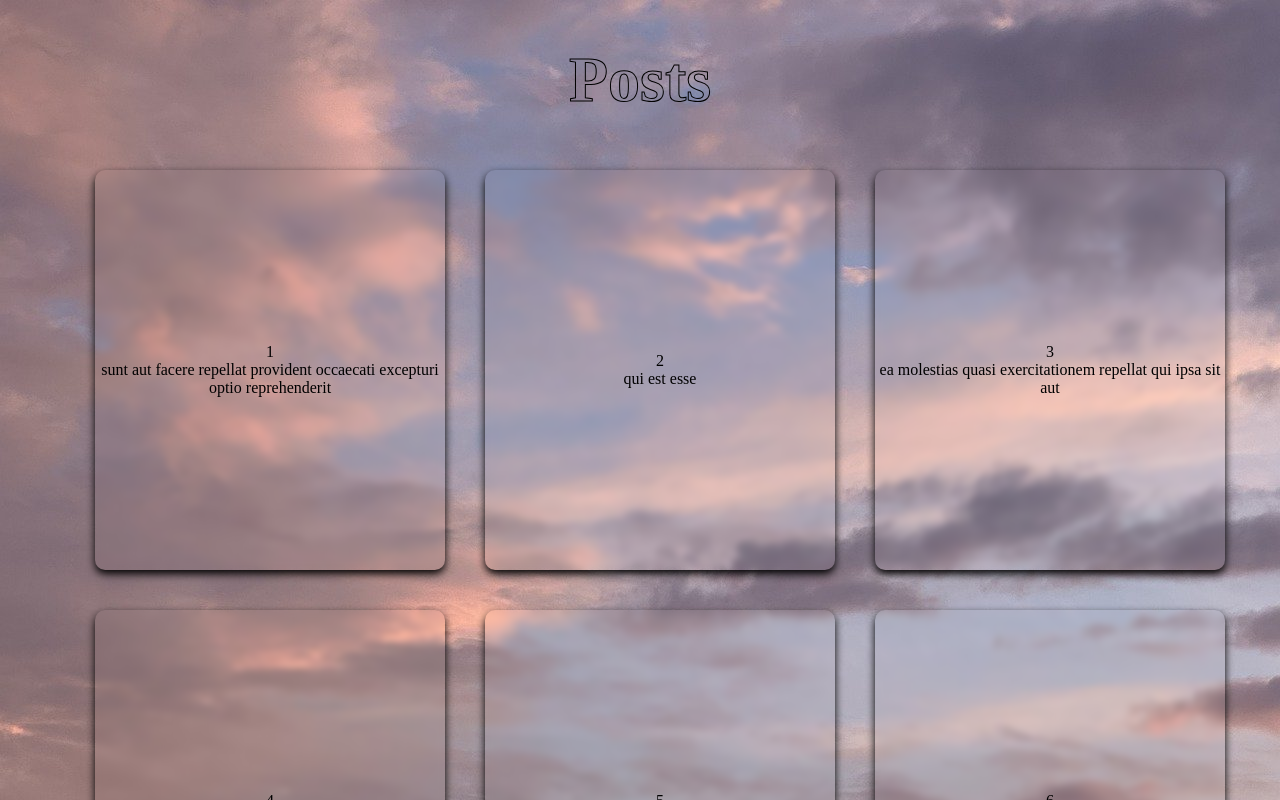
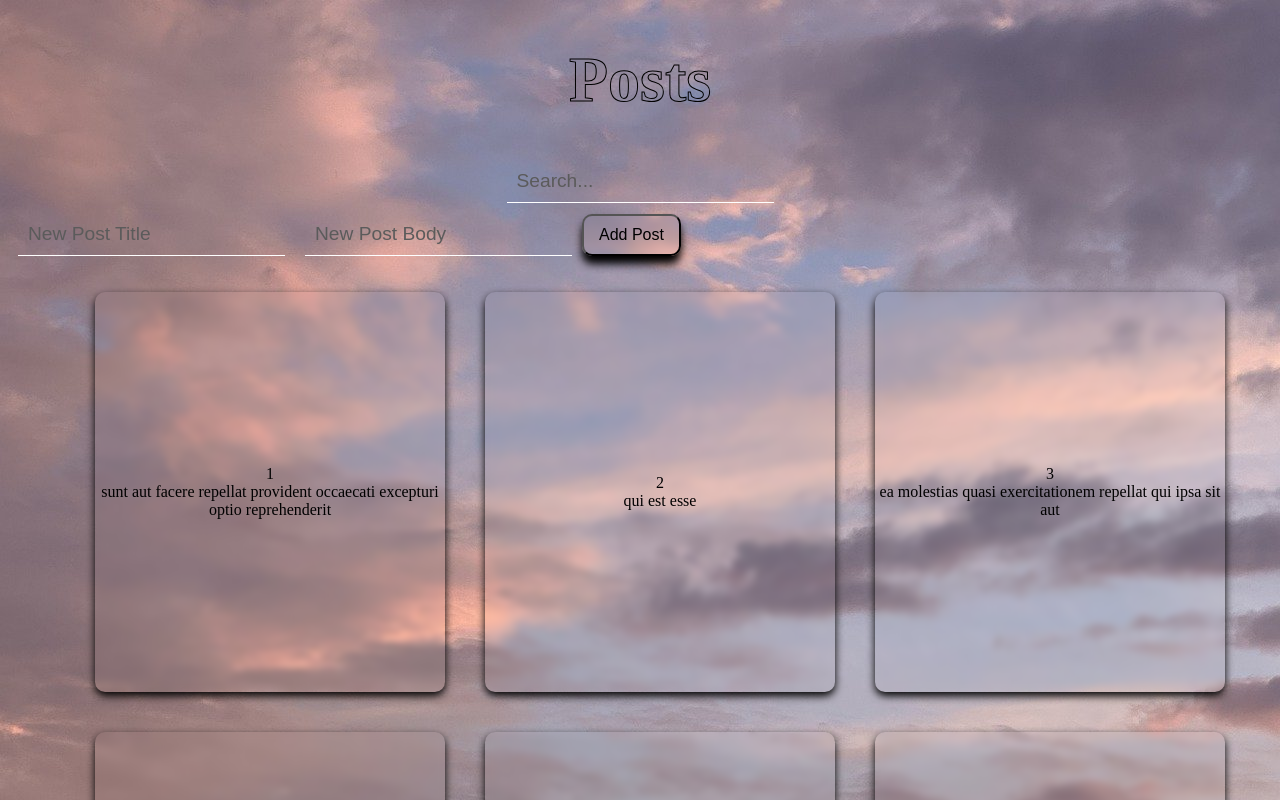
Before and after one commit to ilanasuied/full-stack-project-5, a React (Vite) app in the folder vite-project/: page /users/1/posts in a window 1280 px wide. Shown: the top 800 px of the page. Built offline with nearby package versions, Linux system fonts and the light colour scheme; data requests are answered from the project's data file.

Commit message:
post final version

```diff
--- a/vite-project/src/assets/components/Comment.jsx
+++ b/vite-project/src/assets/components/Comment.jsx
@@ -1,27 +1,104 @@
 import { useEffect, useState } from 'react';
 import styles from './Comment.module.css';
+import apiRequest from './apiRequest.js';
 
-function Comment({ post, comments }) {
+function Comment({ post, comments, handleAddComment }) {
   const [commentPost, setCommentPost] = useState([]);
+  const [newComment, setNewComment] = useState('');
+  const [editingCommentId, setEditingCommentId] = useState(null);
+  const [editingCommentBody, setEditingCommentBody] = useState('');
   const userEmail = JSON.parse(localStorage.getItem('currentUser')).email;
+
   useEffect(() => {
     const filteredComments = comments.filter(comment => parseInt(comment.postId, 10) === parseInt(post.id, 10));
     setCommentPost(filteredComments);
-    }, []);
+  }, [comments, post.id]);
+
+  const handleSubmitComment = (e) => {
+    e.preventDefault();
+    handleAddComment(post.id, newComment);
+    setNewComment('');
+  };
+
+  const handleDeleteComment = async (commentId) => {
+    const deleteOptions = {
+      method: 'DELETE'
+    };
+    const reqUrl = `http://localhost:3000/comments/${commentId}`;
+    await apiRequest(reqUrl, deleteOptions);
+    setCommentPost(commentPost.filter(comment => comment.id !== commentId));
+  };
+
+  const handleEditComment = (commentId, commentBody) => {
+    setEditingCommentId(commentId);
+    setEditingCommentBody(commentBody);
+  };
+
+  const handleSaveEditComment = async (commentId) => {
+    const updatedComment = {
+      body: editingCommentBody
+    };
+
+    const updateOptions = {
+      method: 'PATCH',
+      headers: {
+        'Content-Type': 'application/json'
+      },
+      body: JSON.stringify(updatedComment)
+    };
+    const reqUrl = `http://localhost:3000/comments/${commentId}`;
+    await apiRequest(reqUrl, updateOptions);
+
+    setCommentPost(commentPost.map(comment =>
+      comment.id === commentId ? { ...comment, body: editingCommentBody } : comment
+    ));
+    setEditingCommentId(null);
+    setEditingCommentBody('');
+  };
 
   return (
-
+    <div>
       <ul className={styles.commentsContainer}>
         {commentPost.map((comment, index) => (
           <li key={comment.id}>
             <div className={styles.comment}>
-                        <span className={styles.commentEmail}>{comment.email === userEmail? 'You' : comment.email}</span>
+              <span className={styles.commentEmail}>{comment.email === userEmail ? 'You' : comment.email}</span>
               <br />
+              {editingCommentId === comment.id ? (
+                <div>
+                  <textarea
+                    className={styles.txtarea}
+                    value={editingCommentBody}
+                    onChange={(e) => setEditingCommentBody(e.target.value)}
+                  />
+                  <button onClick={() => handleSaveEditComment(comment.id)} className={`${styles.btn} ${styles.save}`}>Save</button>
+                </div>
+              ) : (
+                <>
                   {comment.body}
+                  {comment.email === userEmail && (
+                    <div>
+                      <button onClick={() => handleEditComment(comment.id, comment.body)} className={`${styles.btn} ${styles.edt}`}>Edit</button>
+                      <button onClick={() => handleDeleteComment(comment.id)} className={`${styles.btn} ${styles.dlt}`}>Delete</button>
+                    </div>
+                  )}
+                </>
+              )}
             </div>
           </li>
         ))}
       </ul>
+      <form onSubmit={handleSubmitComment}>
+        <textarea
+          placeholder="Add a comment..."
+          value={newComment}
+          onChange={(e) => setNewComment(e.target.value)}
+          rows="3"
+          className={styles.txtarea}
+        />
+        <button type="submit" className={styles.btn}>Add Comment</button>
+      </form>
+    </div>
   );
 }
 
--- a/vite-project/src/assets/components/Comment.module.css
+++ b/vite-project/src/assets/components/Comment.module.css
@@ -1,13 +1,52 @@
-.commentsContainer{
+.commentsContainer {
     list-style-type: none;
 }
 
-.comment{
- border-bottom: 1px solid white;
- margin: 0%;
- padding: 0%;
+.comment {
+    border-bottom: 1px solid white;
+    margin: 0%;
+    padding: 0%;
 }
 
-.commentEmail{
+.commentEmail {
     color: rgb(96, 96, 96);
 }
+
+.txtarea {
+    background: none;
+    border: 1px solid black;
+    color: black;
+    width: 100%;
+    resize: none;
+    margin-top: 1em;
+}
+
+.txtarea::placeholder {
+    color: black;
+}
+
+.btn {
+    padding: 0% 10px;
+    border: 1px solid black;
+    box-shadow: none;
+    margin-bottom: 10px;
+}
+
+.dlt,
+.edt,
+.save {
+    border-radius: 0%;
+}
+
+.dlt:hover {
+    color: red;
+    border: 1px solid red;
+    background-color: rgba(227, 68, 68, 0.2);
+}
+
+.save:hover,
+.edt:hover {
+    border: 1px solid rgb(0, 51, 128);
+    color: rgb(0, 51, 128);
+    background-color: rgb(0, 51, 128, 0.2);
+}
--- a/vite-project/src/assets/components/Posts.jsx
+++ b/vite-project/src/assets/components/Posts.jsx
@@ -2,11 +2,18 @@ import { useEffect, useState } from 'react';
 import { useParams } from 'react-router-dom';
 import styles from './Posts.module.css';
 import Comment from './Comment.jsx';
+import apiRequest from './apiRequest.js';
 
 function Posts() {
   const [posts, setPosts] = useState([]);
+  const [idCounter, setIdCounter] = useState(0);
+  const [idCounterComment, setIdCounterComment] = useState(0);
   const [comments, setComments] = useState([]);
   const [showComments, setShowComments] = useState(false);
+  const [searchTerm, setSearchTerm] = useState('');
+  const [newPostTitle, setNewPostTitle] = useState('');
+  const [newPostBody, setNewPostBody] = useState('');
+
   const API_URL = 'http://localhost:3000/posts';
   const { id } = useParams();
 
@@ -14,27 +21,149 @@ function Posts() {
     const fetchData = async () => {
       const response = await fetch(API_URL);
       const data = await response.json();
+      setIdCounter(prevCounter => data.length + 3);
       const filteredPosts = data.filter(post => parseInt(post.userId, 10) === parseInt(id, 10));
       setPosts(filteredPosts);
 
       const response2 = await fetch('http://localhost:3000/comments');
       const commentesData = await response2.json();
-        const filteredComments = commentesData.filter(comment => filteredPosts.some(post=>parseInt(comment.postId, 10) === parseInt(post.id, 10) ));
+      setIdCounterComment(prevCounter => commentesData.length + 3);
+      const filteredComments = commentesData.filter(comment => filteredPosts.some(post => parseInt(comment.postId, 10) === parseInt(post.id, 10)));
       setComments(filteredComments);
     };
     fetchData();
   }, []);
 
-  const displayComments = ()=>{
+  const displayComments = () => {
     setShowComments(!showComments);
   }
 
+  const handleSearchChange = (event) => {
+    setSearchTerm(event.target.value);
+  };
+
+  const filteredPost = posts.filter(post => {
+    const searchLower = searchTerm.toLowerCase();
+    return (
+      post.title.toLowerCase().includes(searchLower) ||
+      post.id.toString().includes(searchLower)
+    );
+  });
+
+  const handleDeletePost = async (postId) => {
+    //create the request
+    const deleteOptions = {
+      method: 'DELETE'
+    };
+    const reqUrl = `${API_URL}/${postId}`;
+    //delete the item from the db
+    await apiRequest(reqUrl, deleteOptions);
+    //display the changes on the screen
+    setPosts(posts.filter(post => post.id !== postId));
+  };
+
+  const handleAddPost = async (event) => {
+    setIdCounter(prevIdCounter => prevIdCounter + 1);
+    const itemId = idCounter.toString();
+    event.preventDefault();
+    //create the new post
+    const newPost = {
+      userId: id,
+      id: itemId,
+      title: newPostTitle,
+      body: newPostBody
+    };
+
+    //create the request
+    const createOptions = {
+      method: 'POST',
+      headers: {
+        'Content-Type': 'application/json'
+      },
+      body: JSON.stringify(newPost)
+    };
+    //send the request and save the new post in the db
+    const response = await apiRequest(API_URL, createOptions);
+    //faire lerreur
+    const listPosts = [...posts, newPost];
+    setPosts(listPosts);
+    setNewPostTitle('');
+    setNewPostBody('');
+  };
+
+  const handleUpdatePost = async (index, newBody) => {
+    //display the changes on the screen
+    const newPosts = [...posts];
+    newPosts[index].body = newBody;
+    setPosts(newPosts);
+
+    //update item in the db
+    const myPost = newPosts[index];
+    const updateOptions = {
+      method: 'PATCH',
+      headers: {
+        'Content-Type': 'application/json'
+      },
+      body: JSON.stringify({
+        body: myPost.body
+      })
+    };
+    const reqUrl = `${API_URL}/${newPosts[index].id}`;
+    const result = await apiRequest(reqUrl, updateOptions);
+    // if(result) //faire lerreur
+
+  };
+
+
+  const handleAddComment = async (postId, commentBody) => {
+    const userEmail = JSON.parse(localStorage.getItem('currentUser')).email;
+    setIdCounterComment(prevIdCounter => prevIdCounter + 1);
+    const itemId = idCounterComment.toString();
+    const newComment = {
+      postId,
+      id: itemId,
+      email: userEmail,
+      body: commentBody
+    };
+
+    const createOptions = {
+      method: 'POST',
+      headers: {
+        'Content-Type': 'application/json'
+      },
+      body: JSON.stringify(newComment)
+    };
+    await apiRequest('http://localhost:3000/comments', createOptions);
+    setComments([...comments, newComment]);
+  };
 
   return (
     <div>
       <h1 className={styles.title}>Posts</h1>
+      <input
+        className={styles.searchBar}
+        type="text"
+        placeholder="Search..."
+        value={searchTerm}
+        onChange={handleSearchChange}
+      />
+      <form onSubmit={handleAddPost}>
+        <input
+          type="text"
+          placeholder="New Post Title"
+          value={newPostTitle}
+          onChange={(e) => setNewPostTitle(e.target.value)}
+        />
+        <input
+          type="text"
+          placeholder="New Post Body"
+          value={newPostBody}
+          onChange={(e) => setNewPostBody(e.target.value)}
+        />
+        <button type="submit">Add Post</button>
+      </form>
       <ul className={styles.postContainer}>
-        {posts.map((post, index) => (
+        {filteredPost.map((post, index) => (
           <li key={post.id} className={styles.postCard}>
             <div className={styles.cardInner}>
               <div className={styles.cardFront}>
@@ -42,8 +171,16 @@ function Posts() {
                 {post.title}
               </div>
               <div className={styles.cardBack}>
-                <button className={styles.commentsBtn} onClick={displayComments}>{showComments? 'post':'comments'}</button>
-                {showComments? <Comment post={post} comments={comments}/> : post.body}
+                <button className={styles.commentsBtn} onClick={displayComments}>{showComments ? 'post' : 'comments'}</button>
+                {showComments ? <Comment post={post} comments={comments} handleAddComment={handleAddComment} />
+                  :
+                  <textarea
+                    className={styles.postBody}
+                    type="text"
+                    value={post.body}
+                    onChange={(e) => handleUpdatePost(index, e.target.value)}
+                  />}
+                {!showComments && <button onClick={() => handleDeletePost(post.id)}className={styles.dlt}>delete</button>}
               </div>
             </div>
           </li>
--- a/vite-project/src/assets/components/Posts.module.css
+++ b/vite-project/src/assets/components/Posts.module.css
@@ -58,6 +58,7 @@
     align-items: center;
 }
 
+.dlt,
 .commentsBtn {
     padding: 0% 10px;
     margin: 5px;
@@ -65,6 +66,42 @@
     box-shadow: none;
 }
 
+.commentsBtn:hover{
+    background-color: rgba(0, 0, 0, 0.2);
+    border: 1px solid black;
+}
+
 .cardBack::-webkit-scrollbar {
     display: none;
 }
+
+.searchBar{
+    display: block;
+    margin: 0 auto;
+}
+
+.postBody{
+    border: none;
+    box-shadow: none;
+    background: none;
+    outline: none;
+    font-family: inherit;
+    font-size: inherit;
+    color: inherit;
+    padding: 10px;
+    margin: 10px 10px;
+    width: 100%;
+    height: 100%;
+    resize: vertical;
+}
+
+.postBody::-webkit-scrollbar {
+    display: none;
+}
+
+.dlt:hover{
+    color: red;
+    border: 1px solid red;
+    background-color: rgba(227, 68, 68, 0.2);
+
+}
--- a/vite-project/src/assets/components/Todos.jsx
+++ b/vite-project/src/assets/components/Todos.jsx
@@ -86,7 +86,6 @@ function Todos() {
         await apiRequest(reqUrl, deleteOptions);
         //display the changes on the screen
         setTodos(todos.filter(todo => todo.id !== id));
-        console.log(id);
     };
 
     const handleUpdateTodo = async (index, newTitle) => {
```
Also changed, not shown: vite-project/db.json. Lines whose indentation alone changed are shown as unchanged.
